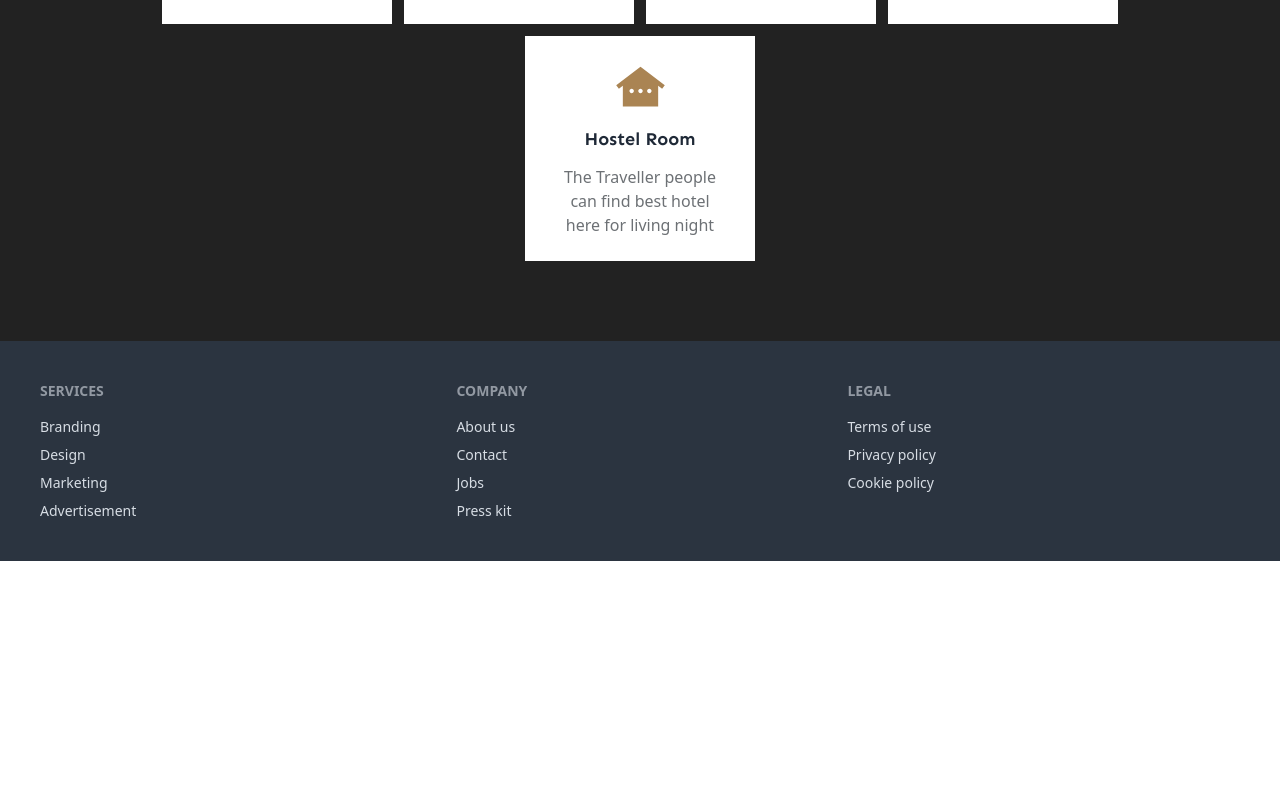
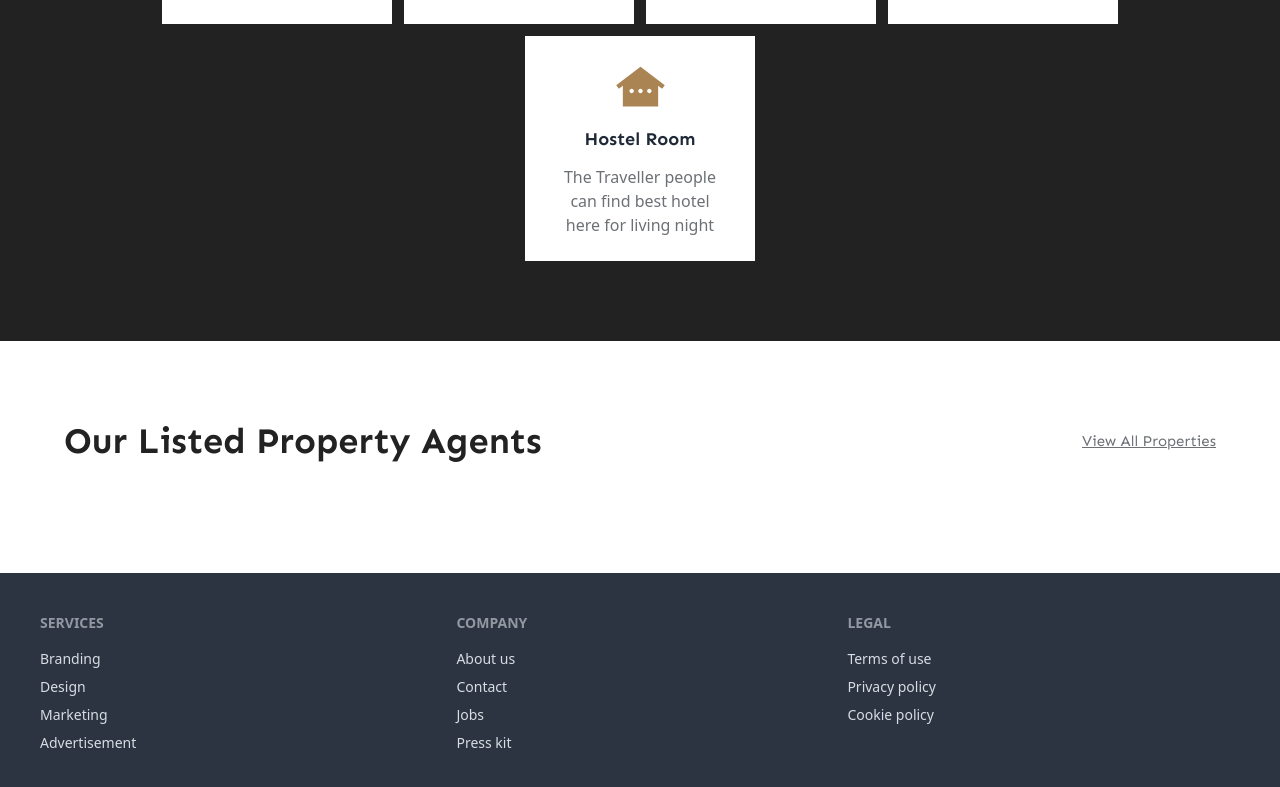
Before and after one commit to RobiulIslam08/Dot-Programmers-Task, a React (Vite) app: page / in a window 1280 px wide. Shown: the part 2987-3774 px from the top of the page. Before the commit the page ends 3548 px from the top, so only its background shows below. Built offline with nearby package versions, Linux system fonts and the light colour scheme.

Commit message:
heading design complete for property agents

```diff
--- a/src/component/Home/PropertyAgents/PropertyAgents.jsx
+++ b/src/component/Home/PropertyAgents/PropertyAgents.jsx
@@ -1,9 +1,16 @@
-import React from 'react';
+import { Link } from "react-router-dom";
+
 
 const PropertyAgents = () => {
 	return (
-		<div>
-
+		<div className="px-3 md:px-12 lg:px-16 py-20">
+			{/* heading */}
+			<div className="flex items-center justify-between mb-8">
+				<p className="font-sen text-4xl font-bold text-[#222222]">Our Listed Property Agents</p>
+				<p className="text-[#6d7175] font-sen underline text-[15px] hover:no-underline hover:text-[#AA8453] transform transition duration-100 ease-in-out">
+					<Link to="/properties">View All Properties</Link>
+				</p>
+			</div>
 		</div>
 	);
 };
--- a/src/pages/Home/Home.jsx
+++ b/src/pages/Home/Home.jsx
@@ -1,5 +1,6 @@
 import Banner from "../../component/Home/Banner/Banner";
 import MissionAndAcieve from "../../component/Home/MissionAndAcieve/MissionAndAcieve";
+import PropertyAgents from "../../component/Home/PropertyAgents/PropertyAgents";
 import PropertyCategories from "../../component/Home/PropertyCategories/PropertyCategories";
 import RecentProperties from "../../component/Home/RecentProperties/RecentProperties";
 
@@ -11,6 +12,7 @@ const Home = () => {
 		<MissionAndAcieve></MissionAndAcieve>
 		<RecentProperties></RecentProperties>
 		<PropertyCategories></PropertyCategories>
+		<PropertyAgents></PropertyAgents>
 		</div>
 	);
 };
```
